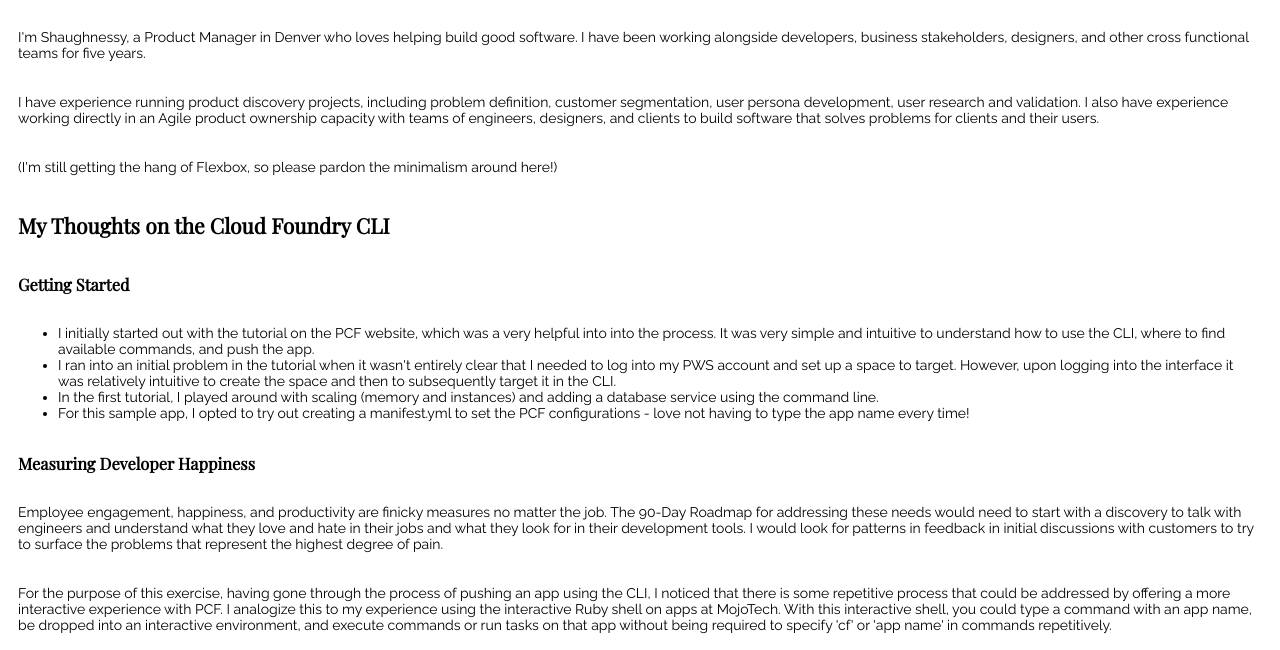
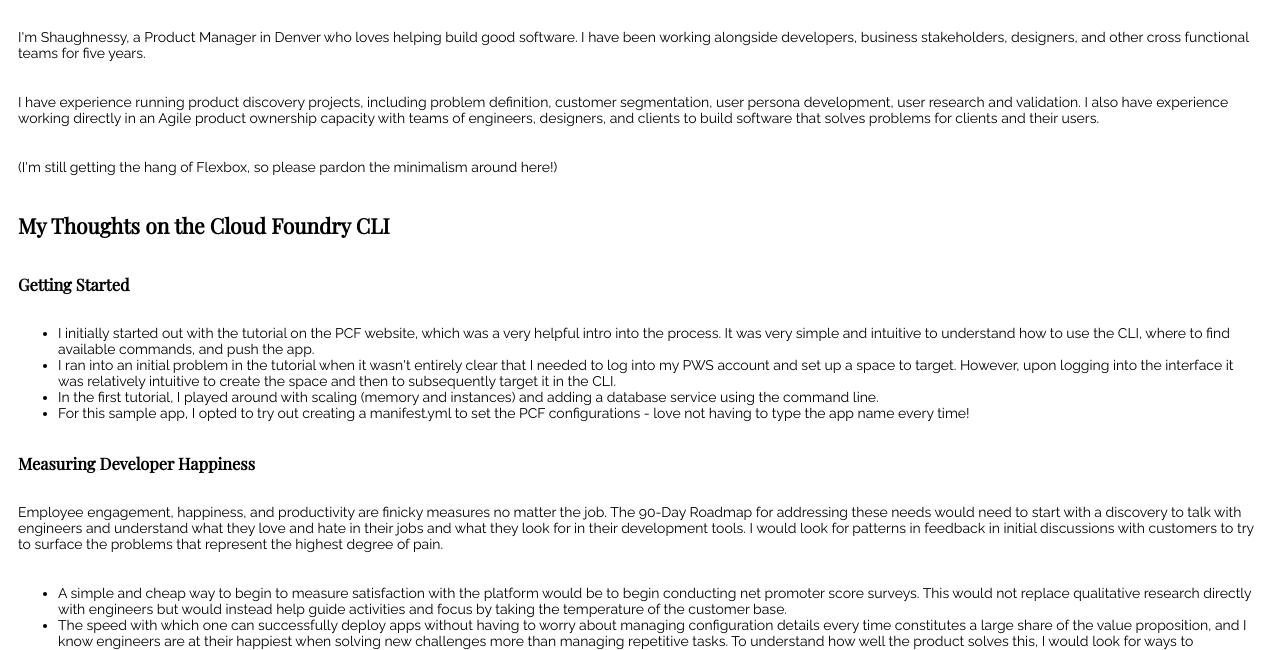
Before and after one commit to scspeirs/speirs-hello, a plain HTML site: page index.html in a window 1280 px wide. Shown: the part 291-941 px from the top of the page. Drawn offline with nearby package versions, Linux system fonts and the light colour scheme.

Commit message:
typo and content rearrange

```diff
--- a/index.html
+++ b/index.html
@@ -18,20 +18,20 @@
   <h2>My Thoughts on the Cloud Foundry CLI</h2>
   <h3>Getting Started</h3>
   <ul>
-    <li>I initially started out with the tutorial on the PCF website, which was a very helpful into into the process. It was very simple and intuitive to understand how to use the CLI, where to find available commands, and push the app.
+    <li>I initially started out with the tutorial on the PCF website, which was a very helpful intro into the process. It was very simple and intuitive to understand how to use the CLI, where to find available commands, and push the app.
     <li>I ran into an initial problem in the tutorial when it wasn't entirely clear that I needed to log into my PWS account and set up a space to target. However, upon logging into the interface it was relatively intuitive to create the space and then to subsequently target it in the CLI.
     <li>In the first tutorial, I played around with scaling (memory and instances) and adding a database service using the command line.
     <li>For this sample app, I opted to try out creating a manifest.yml to set the PCF configurations - love not having to type the app name every time!
   </ul>
   <h3>Measuring Developer Happiness</h3>
   <p>Employee engagement, happiness, and productivity are finicky measures no matter the job. The 90-Day Roadmap for addressing these needs would need to start with a discovery to talk with engineers and understand what they love and hate in their jobs and what they look for in their development tools. I would look for patterns in feedback in initial discussions with customers to try to surface the problems that represent the highest degree of pain.</p>
-  <p>For the purpose of this exercise, having gone through the process of pushing an app using the CLI, I noticed that there is some repetitive process that could be addressed by offering a more interactive experience with PCF. I analogize this to my experience using the interactive Ruby shell on apps at MojoTech. With this interactive shell, you could type a command with an app name, be dropped into an interactive environment, and execute commands or run tasks on that app without being required to specify 'cf' or 'app name' in commands repetitively.</p>
   <ul>
     <li>A simple and cheap way to begin to measure satisfaction with the platform would be to begin conducting net promoter score surveys. This would not replace qualitative research directly with engineers but would instead help guide activities and focus by taking the temperature of the customer base.
     <li>The speed with which one can successfully deploy apps without having to worry about managing configuration details every time constitutes a large share of the value proposition, and I know engineers are at their happiest when solving new challenges more than managing repetitive tasks. To understand how well the product solves this, I would look for ways to understand how quickly devs can deploy an app with their preferred configurations. This could be done by observing the process directly, with questions like this in mind: How quickly is the dev able to find what she needs? Does he know how to find answers to things he is not familiar with? Do they use features like manifest files to speed up their process?
     <li>Productivity could be measured both qualitatively by asking devs themselves how well they feel their time is spent and quantitatively by examining deployment activity to understand how effectively they can manage the process. How well do deployments go? How often do they fail? When a deployment fails, how quickly are they able to resolve it? Are they making use of services offered in Cloud Foundry to get the most out of the power of the platform?
     <li>Productivity could also be measured in support volume. The hypothesis is that devs would rather not spend time on support inquiries and that thorough documentation and intuitive problem-solving helps empower devs to work more productively and effectively, and makes for happier devs overall. If support requests in a feature area decline, or if the mean time to resolution declines, it means the dev has more time to engage in building software, which would be a lead measure for  productivity.
     </ul>
+  <p>For the purpose of this exercise, having gone through the process of pushing an app using the CLI, I noticed that there is some repetitive process that could be addressed by offering a more interactive experience with PCF. I analogize this to my experience using the interactive Ruby shell on apps at MojoTech. With this interactive shell, you could type a command with an app name, be dropped into an interactive environment, and execute commands or run tasks on that app without being required to specify 'cf' or 'app name' in commands repetitively.</p>
   <h3>Some Sample User Stories (With big assumptions that these functions are not available already!)</h3>
   <ul>
     <li>As a developer, I want to specify that subsequent commands are intended for Cloud Foundry so that I no longer need to type 'cf' for every command.
```
